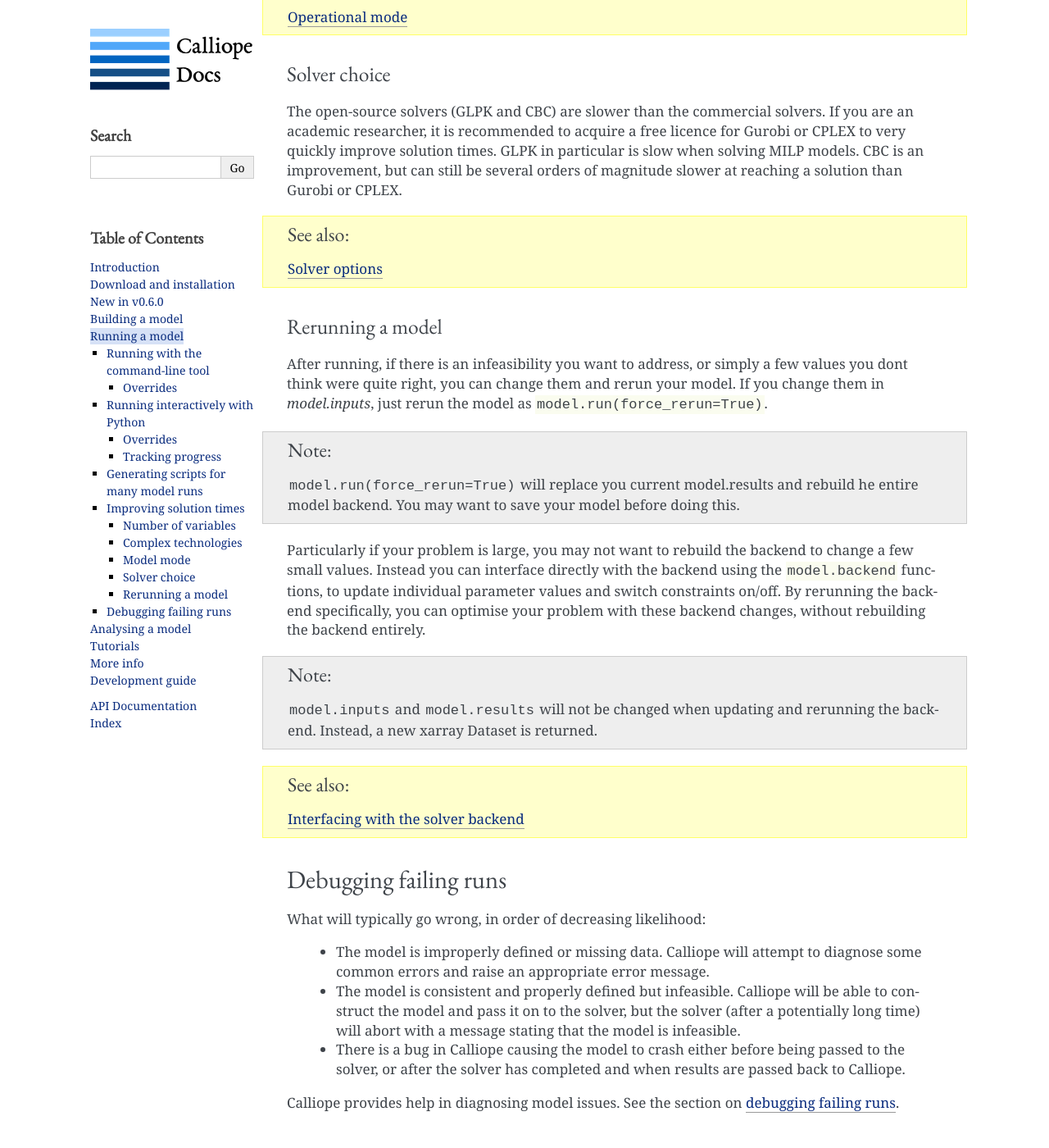
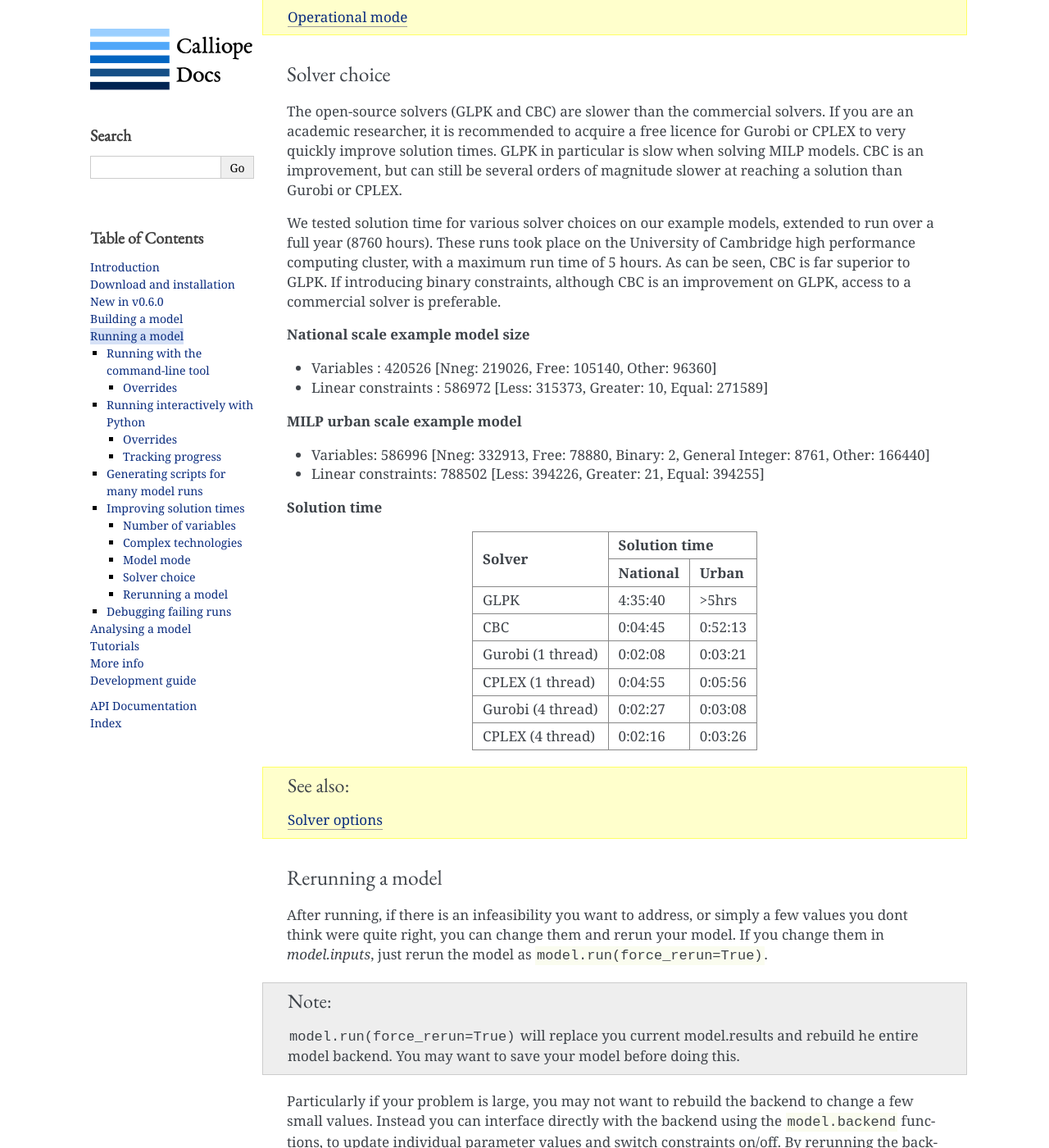
Before and after one commit to calliope-project/calliope, a Sphinx documentation site: the page built from doc/user/running.rst, in a window 1280 px wide and 1400 px high, scrolled down 5021 px. Shown: the whole window at 82% size. Built offline with Sphinx 7.4.7, drawn with Linux system fonts in a browser that asks for light colours; pages that are not in the unit, such as notebooks, are missing from menus; a script that is not in the unit is left out.

Commit message:
Add solver-specific solution time (fixes #137); fix changelog

```diff
--- a/changelog.rst
+++ b/changelog.rst
@@ -9,6 +9,8 @@ Release History
 |new| Addition of ``flows`` plotting function. This shows production and how much they exchange with other locations. It also provides a slider in order to see flows' evolution through time.
 
 |new| ``calliope generate_runs`` in the command line interface can now produce scripts for remote clusters which require SLURM-based submission (``sbatch...``).
+
+|new| Added solver performance comparison in the docs. CPLEX & Gurobi are, as expected, the best options. If going open-source & free, CBC is much quicker than GLPK!
 
 |changed| Updated to xarray v0.10.8, including updates to timestep aggregation and NetCDF I/O to handle updated xarray functionality.
 
@@ -23,6 +25,7 @@ Release History
 |fixed| If only `interest_rate` is defined within a cost class of a technology, the entire cost class is correctly removed after deleting the `interest_rate` key. This ensures an empty cost key doesn't break things later on. Fixes issue #113.
 
 |fixed| If time clustering with 'storage_inter_cluster' = True, but no storage technologies, the model doesn't break. Fixes issue #142.
+
 0.6.2 (2018-06-04)
 ------------------
 
--- a/doc/user/running.rst
+++ b/doc/user/running.rst
@@ -162,6 +162,39 @@ Solver choice
 
 The open-source solvers (GLPK and CBC) are slower than the commercial solvers. If you are an academic researcher, it is recommended to acquire a free licence for Gurobi or CPLEX to very quickly improve solution times. GLPK in particular is slow when solving MILP models. CBC is an improvement, but can still be several orders of magnitude slower at reaching a solution than Gurobi or CPLEX.
 
+We tested solution time for various solver choices on our example models, extended to run over a full year (8760 hours). These runs took place on the University of Cambridge high performance computing cluster, with a maximum run time of 5 hours. As can be seen, CBC is far superior to GLPK. If introducing binary constraints, although CBC is an improvement on GLPK, access to a commercial solver is preferable.
+
+**National scale example model size**
+
+- Variables : 420526 [Nneg: 219026, Free: 105140, Other: 96360]
+- Linear constraints : 586972 [Less: 315373, Greater: 10, Equal: 271589]
+
+**MILP urban scale example model**
+
+- Variables: 586996 [Nneg: 332913, Free: 78880, Binary: 2, General Integer: 8761, Other: 166440]
+- Linear constraints: 788502 [Less: 394226, Greater: 21, Equal: 394255]
+
+**Solution time**
+
++-------------------+----------------+
+|Solver             |Solution time   |
+|                   +--------+-------+
+|                   |National|Urban  |
++===================+========+=======+
+|GLPK               |4:35:40 |>5hrs  |
++-------------------+--------+-------+
+|CBC                |0:04:45 |0:52:13|
++-------------------+--------+-------+
+|Gurobi (1 thread)  |0:02:08 |0:03:21|
++-------------------+--------+-------+
+|CPLEX (1 thread)   |0:04:55 |0:05:56|
++-------------------+--------+-------+
+|Gurobi (4 thread)  |0:02:27 |0:03:08|
++-------------------+--------+-------+
+|CPLEX (4 thread)   |0:02:16 |0:03:26|
++-------------------+--------+-------+
+
+
 .. seealso:: :ref:`solver_options`
 
 Rerunning a model
```
